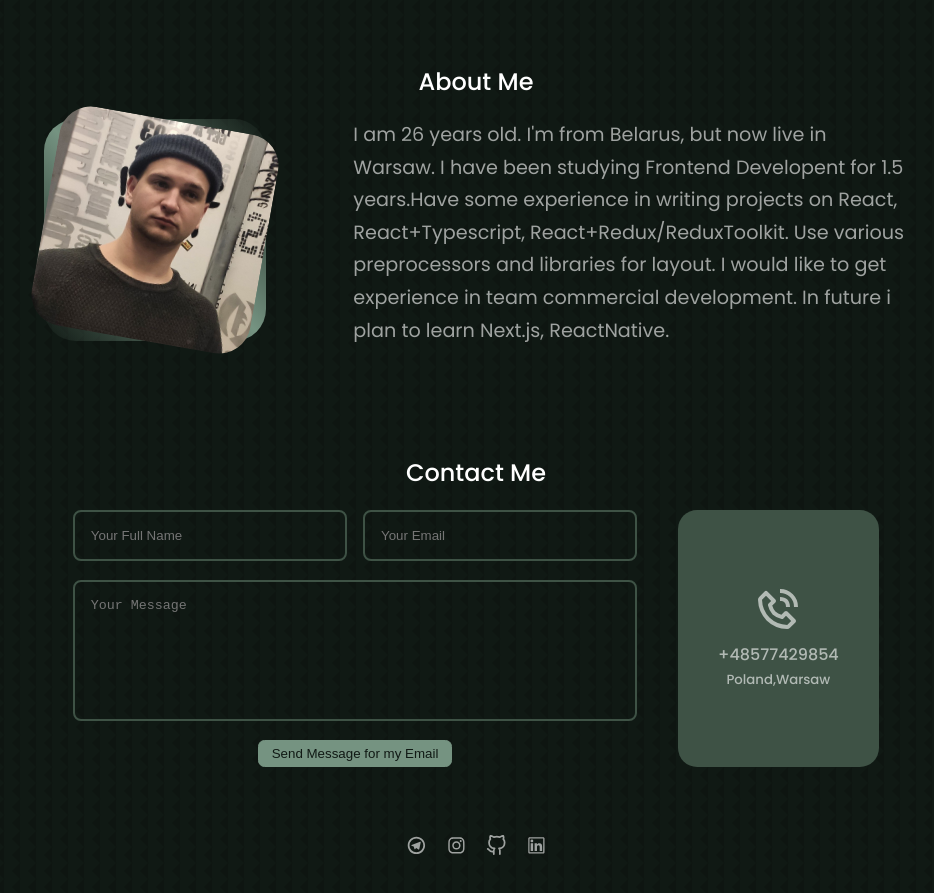
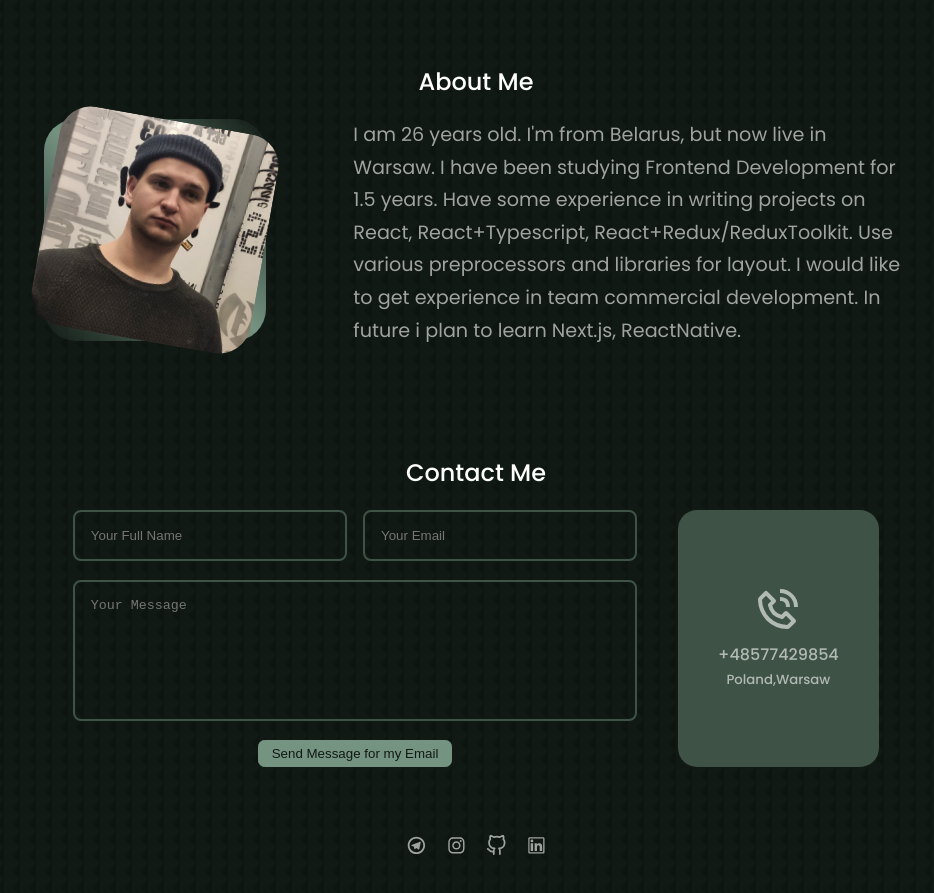
Before and after one commit to shlev9d/portfolio, a React (Create React App) app: page / in a window 1280 px wide. Shown: the part 577-1470 px from the top of the page, without its empty margins (164-1098 px from the left). Built offline with nearby package versions, Linux system fonts and the light colour scheme.

Commit message:
create max-width

```diff
--- a/src/components/AboutMe/AboutMe.jsx
+++ b/src/components/AboutMe/AboutMe.jsx
@@ -16,7 +16,7 @@ const AboutMe = () => {
 				<div className='about__content'>
 					<p>
 						I am 26 years old. I'm from Belarus, but now live in Warsaw. I have
-						been studying Frontend Developent for 1.5 years.Have some experience
+						been studying Frontend Development for 1.5 years. Have some experience
 						in writing projects on React, React+Typescript,
 						React+Redux/ReduxToolkit. Use various preprocessors and libraries
 						for layout. I would like to get experience in team commercial
--- a/src/index.css
+++ b/src/index.css
@@ -39,6 +39,7 @@ body {
 .container {
   width: var(--container-w-lg);
   margin: 0 auto;
+	max-width: 1200px;
 }
 
 h1,
```
